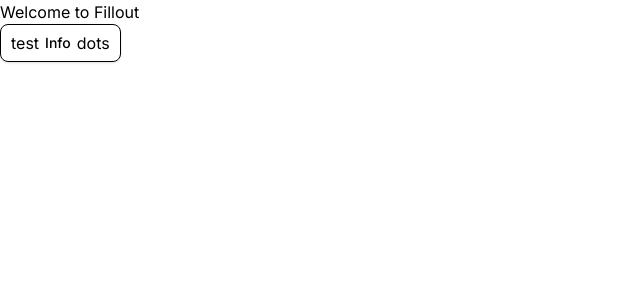
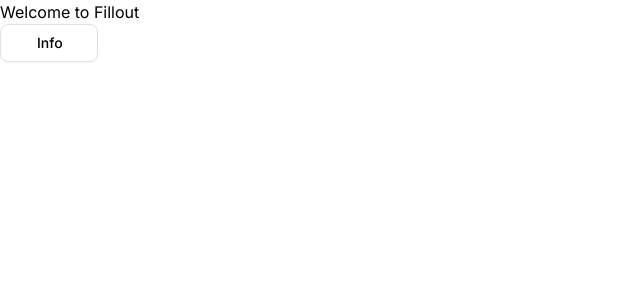
Before and after one commit to lucasfvera/pages-tab-navigation-challenge, a Next.js app: page / in a window 1280 px wide. Shown: the top 300 px of the page, without its empty margins (0-640 px from the left). Built offline with nearby package versions, Linux system fonts and the light colour scheme.

Commit message:
Implement icon logic in tab card component
We need to render different icons for the tab cards.
This commit adds the logic to render that depending on the state.

```diff
--- a/src/app/page.tsx
+++ b/src/app/page.tsx
@@ -1,10 +1,10 @@
-import { TabCard } from '@/components/Atoms/TabCard';
+import { TabCard } from '@/components/Atoms/TabCard/TabCard';
 
 export default function Home() {
 	return (
 		<div>
 			Welcome to Fillout{' '}
-			<TabCard content="Info" icon={<p>test</p>} state="active" />
+			<TabCard content="Info" icon={'info'} state="active" />
 		</div>
 	);
 }
--- a/src/components/Atoms/TabCard.style.ts
+++ /dev/null
@@ -1,11 +0,0 @@
-const tabCardActive =
-	'gap-1.5 border-(--color-gray-border) border-1 rounded-lg w-min py-1.5 px-2.5 shadow-sm';
-
-export const styles = {
-	active: tabCardActive,
-	focused: '',
-	default: '',
-	hover: '',
-};
-
-export type TabCardStates = keyof typeof styles;
--- a/src/components/Atoms/TabCard.tsx
+++ /dev/null
@@ -1,22 +0,0 @@
-import { styles, TabCardStates } from '@/components/Atoms/TabCard.style';
-import { Body } from '@/components/Atoms/Typography';
-
-interface TabCardProps {
-	content: string;
-	icon: React.ReactNode;
-	state: TabCardStates; // make it a tuple
-}
-
-const TabCard = ({ content, icon, state }: TabCardProps) => {
-	const isActive = state === 'active';
-
-	return (
-		<div className={`flex ${styles[state]}`}>
-			<span>{icon}</span>
-			<Body>{content}</Body>
-			{isActive && 'dots'}
-		</div>
-	);
-};
-
-export { TabCard };
--- /dev/null
+++ b/src/components/Atoms/TabCard/TabCard.style.ts
@@ -0,0 +1,13 @@
+export const tabCardBasic =
+	'flex items-center gap-1.5 rounded-lg w-min py-1.5 px-2.5';
+
+const tabCardActive = 'border-(--color-border-gray) border-1 shadow-sm/4';
+
+export const styles = {
+	active: tabCardActive,
+	focused: '',
+	default: '',
+	hover: '',
+};
+
+export type TabCardStates = keyof typeof styles;
--- /dev/null
+++ b/src/components/Atoms/TabCard/TabCard.tsx
@@ -0,0 +1,40 @@
+import {
+	styles,
+	tabCardBasic,
+	TabCardStates,
+} from '@/components/Atoms/TabCard/TabCard.style';
+import {
+	TabCardIcons,
+	TabCardIconsProps,
+} from '@/components/Atoms/TabCard/TabCardIcons';
+import { Body } from '@/components/Atoms/Typography';
+import { EllipsisVertical } from 'lucide-react';
+
+interface TabCardProps {
+	content: string;
+	icon: TabCardIconsProps['type'];
+	state: TabCardStates; // make it a tuple
+}
+
+const TabCard = ({ content, icon, state }: TabCardProps) => {
+	const isActive = state === 'active';
+
+	return (
+		<div className={`${tabCardBasic} ${styles[state]}`}>
+			<TabCardIcons
+				colorType={isActive ? 'active' : 'default'}
+				type={icon}
+			/>
+			<Body>{content}</Body>
+			{isActive && (
+				<EllipsisVertical
+					size={16}
+					color={'var(--color-icon-light-gray)'}
+					className={'ml-0.5'}
+				/>
+			)}
+		</div>
+	);
+};
+
+export { TabCard };
```
